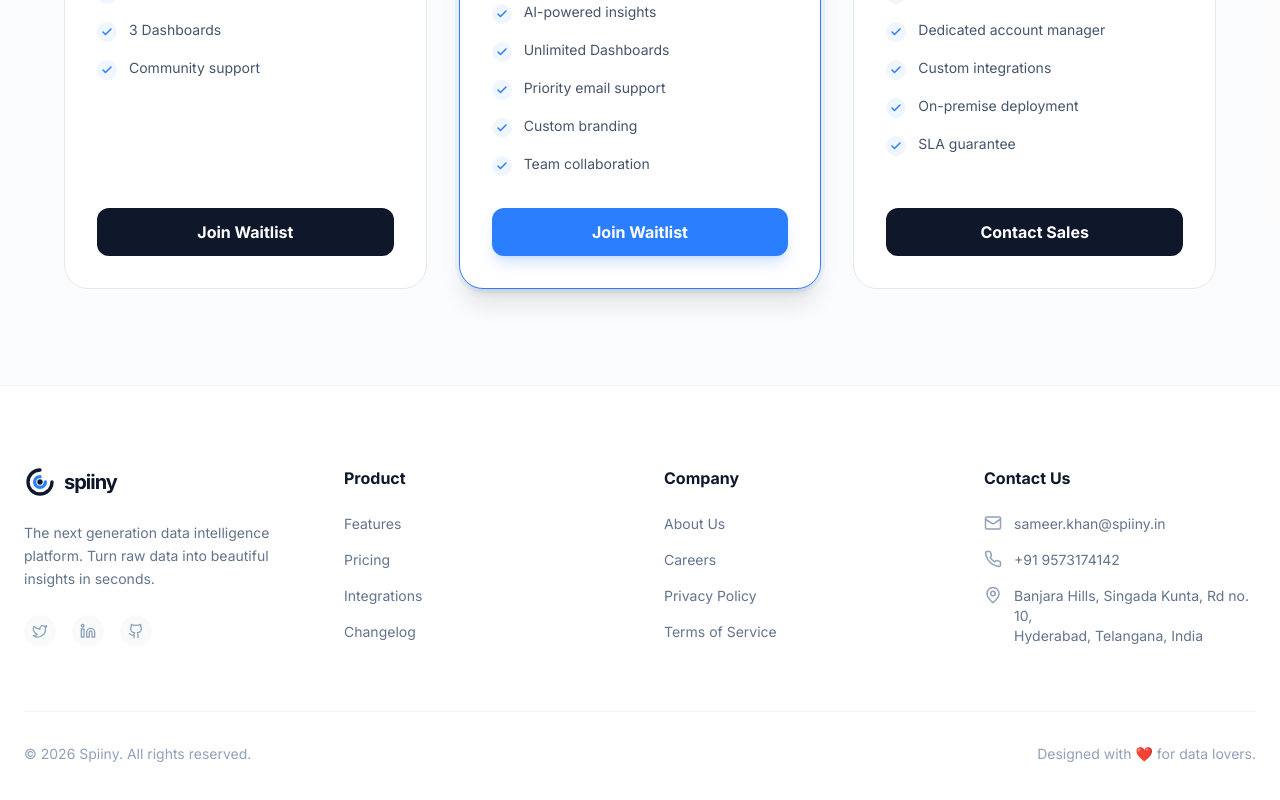
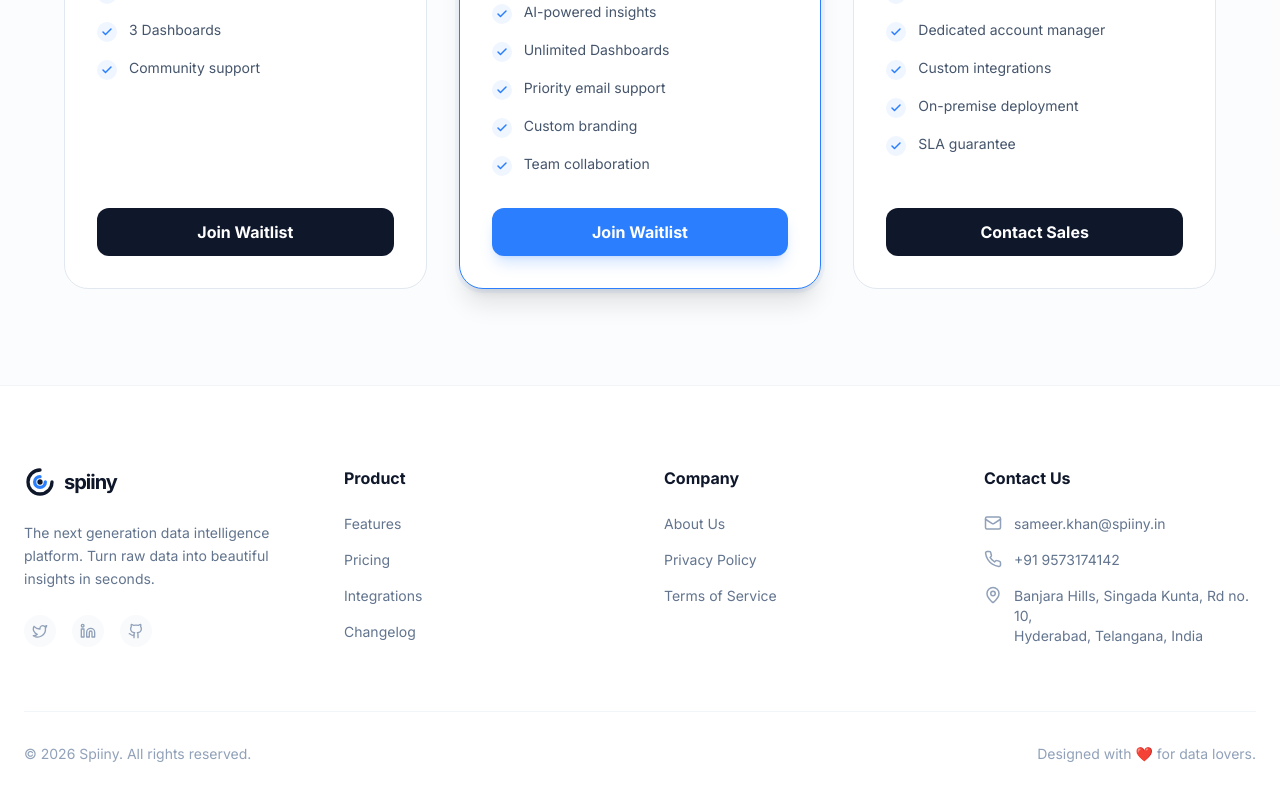
Before and after one commit to muskaaaan07/spiiny, a React (Vite) app: page / in a window 1280 px wide. Shown: the part 3831-4631 px from the top of the page. Built offline with nearby package versions, Linux system fonts and the light colour scheme.

Commit message:
Remove 'Careers' link from Footer component

```diff
--- a/src/components/Footer.jsx
+++ b/src/components/Footer.jsx
@@ -39,7 +39,6 @@ export default function Footer() {
             <h4 className="font-bold text-slate-900 mb-6">Company</h4>
             <ul className="space-y-4 text-sm text-slate-500">
               <li><a href="#founder" className="hover:text-slate-900 transition-colors">About Us</a></li>
-              <li><a href="#" className="hover:text-slate-900 transition-colors">Careers</a></li>
               <li><a href="#" className="hover:text-slate-900 transition-colors">Privacy Policy</a></li>
               <li><a href="#" className="hover:text-slate-900 transition-colors">Terms of Service</a></li>
             </ul>
```
